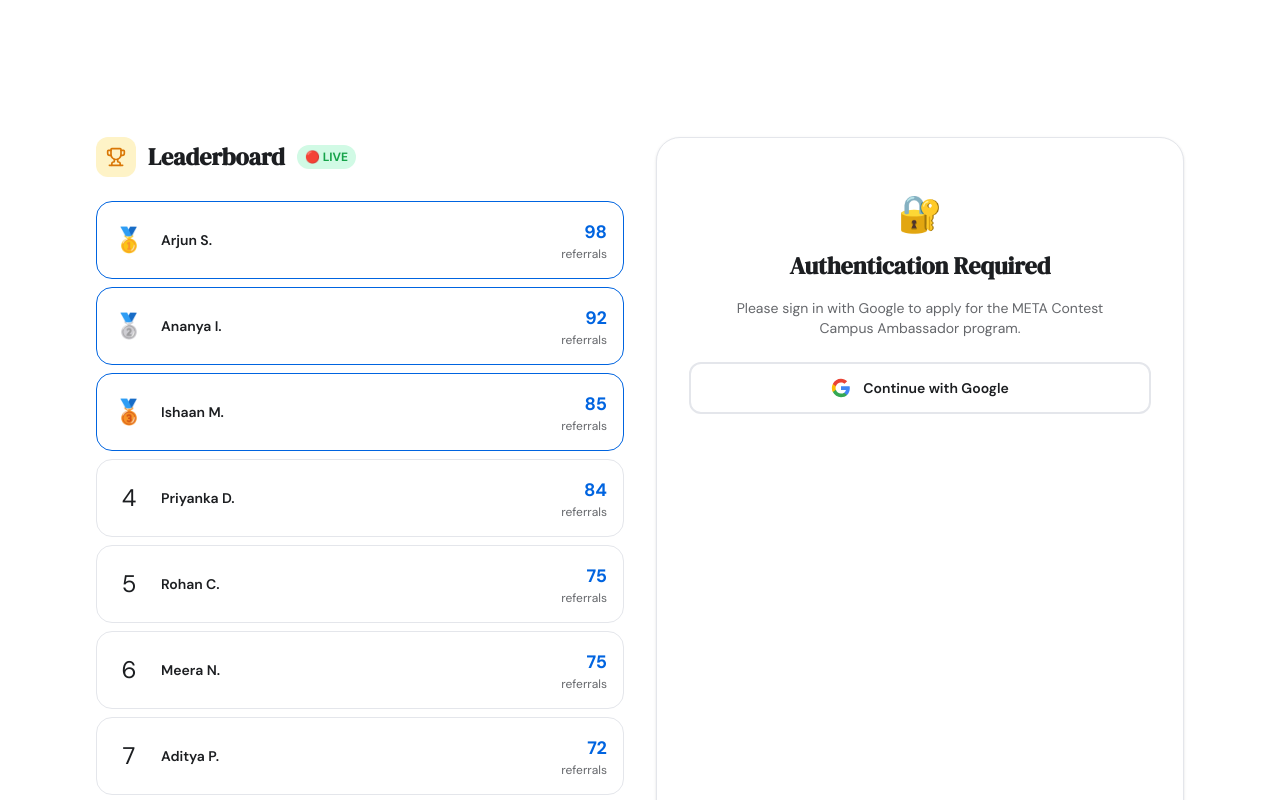
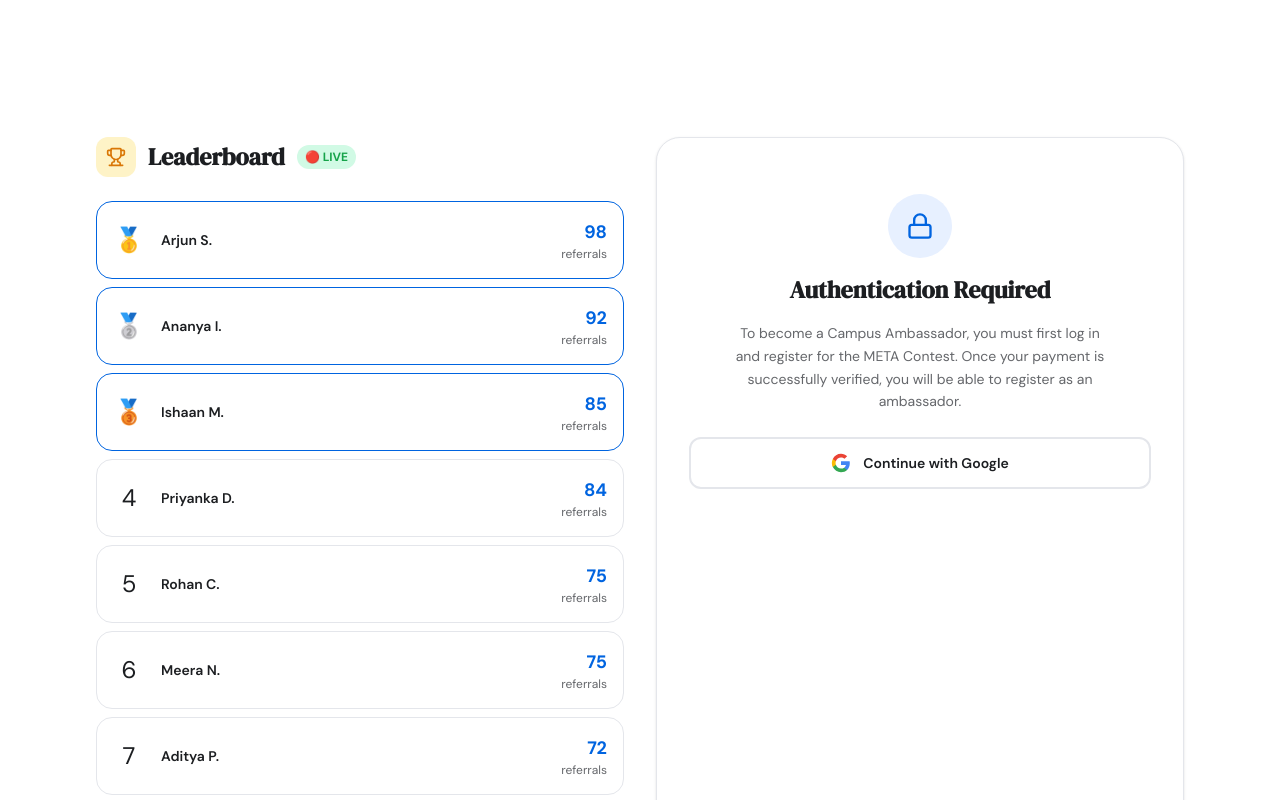
Before and after one commit to vinaybhadane/metacontest, a Next.js app: page /ambassador in a window 1280 px wide. Shown: the part 1040-1840 px from the top of the page. Built offline with nearby package versions, Linux system fonts and the light colour scheme; no server answers; the database is empty.

Commit message:
feat: implement secure instant ambassador registration upon payment verification

```diff
--- a/src/app/ambassador/page.tsx
+++ b/src/app/ambassador/page.tsx
@@ -21,6 +21,9 @@ import {
   Check,
   ExternalLink,
   Loader2,
+  Lock,
+  CreditCard,
+  AlertCircle,
 } from "lucide-react";
 import Link from "next/link";
 import AmbassadorForm from "@/components/AmbassadorForm";
@@ -90,6 +93,8 @@ export default function AmbassadorPage() {
   const { user, loading: authLoading } = useAuth();
   const [ambassadorProfile, setAmbassadorProfile] = useState<any | null>(null);
   const [profileLoading, setProfileLoading] = useState(true);
+  const [participantProfile, setParticipantProfile] = useState<any | null>(null);
+  const [participantLoading, setParticipantLoading] = useState(true);
   const [copied, setCopied] = useState(false);
 
   useEffect(() => {
@@ -153,6 +158,33 @@ export default function AmbassadorPage() {
       (err) => {
         console.error("Error fetching ambassador status:", err);
         setProfileLoading(false);
+      }
+    );
+
+    return unsubscribe;
+  }, [user, authLoading]);
+
+  useEffect(() => {
+    if (authLoading) return;
+    if (!user) {
+      setParticipantProfile(null);
+      setParticipantLoading(false);
+      return;
+    }
+
+    const unsubscribe = onSnapshot(
+      doc(db, "users", user.uid),
+      (snap) => {
+        if (snap.exists()) {
+          setParticipantProfile(snap.data());
+        } else {
+          setParticipantProfile(null);
+        }
+        setParticipantLoading(false);
+      },
+      (err) => {
+        console.error("Error fetching participant status:", err);
+        setParticipantLoading(false);
       }
     );
 
@@ -403,49 +435,114 @@ export default function AmbassadorPage() {
                 className="bg-white rounded-3xl border p-8 shadow-sm"
                 style={{ borderColor: "var(--color-neutral-200)" }}
               >
-                {authLoading || (user && profileLoading) ? (
+                {authLoading || (user && (profileLoading || participantLoading)) ? (
                   <div className="flex items-center justify-center py-12">
                     <Loader2 className="animate-spin text-[var(--color-brand-blue)]" size={32} />
                   </div>
-                ) : ambassadorProfile?.status === "pending" ? (
-                  // ── Pending approval ──────────────────────────
-                  <div className="space-y-5 text-center py-4">
-                    <div
-                      className="w-16 h-16 rounded-full flex items-center justify-center mx-auto"
-                      style={{ background: "#e7f0ff" }}
+                ) : !user ? (
+                  <div className="text-center py-6 space-y-4">
+                    <div className="w-16 h-16 rounded-full flex items-center justify-center mx-auto" style={{ background: "#e7f0ff" }}>
+                      <Lock size={28} style={{ color: "var(--color-brand-blue)" }} />
+                    </div>
+                    <h2
+                      className="text-2xl font-bold"
+                      style={{
+                        fontFamily: "var(--font-display)",
+                        color: "var(--color-neutral-900)",
+                      }}
                     >
-                      <Loader2 size={28} className="animate-spin" style={{ color: "var(--color-brand-blue)" }} />
+                      Authentication Required
+                    </h2>
+                    <p
+                      className="text-sm max-w-sm mx-auto mb-6 leading-relaxed"
+                      style={{ color: "var(--color-neutral-500)" }}
+                    >
+                      To become a Campus Ambassador, you must first log in and register for the META Contest. Once your payment is successfully verified, you will be able to register as an ambassador.
+                    </p>
+                    <GoogleAuthButton onSuccess={() => {}} />
+                  </div>
+                ) : !participantProfile ? (
+                  <div className="text-center py-6 space-y-4">
+                    <div className="w-16 h-16 rounded-full flex items-center justify-center mx-auto" style={{ background: "#fee2e2" }}>
+                      <AlertCircle size={28} style={{ color: "#dc2626" }} />
                     </div>
-                    <div>
-                      <p className="font-bold text-lg" style={{ color: "var(--color-neutral-900)" }}>
-                        Application Under Review
-                      </p>
-                      <p className="text-sm mt-1" style={{ color: "var(--color-neutral-500)" }}>
-                        Your ambassador application is being reviewed by our team.
-                        You will receive your referral code by email once approved (within 24 hours).
-                      </p>
-                    </div>
-                  </div>
-                ) : ambassadorProfile?.status === "rejected" ? (
-                  // ── Rejected ──────────────────────────────────
-                  <div className="space-y-4 text-center py-4">
-                    <div className="text-4xl">😔</div>
-                    <div>
-                      <p className="font-bold text-lg" style={{ color: "var(--color-neutral-900)" }}>
-                        Application Not Approved
-                      </p>
-                      <p className="text-sm mt-1" style={{ color: "var(--color-neutral-500)" }}>
-                        Unfortunately your ambassador application was not approved this time.
-                        Check your email for more details.
-                      </p>
-                    </div>
+                    <h2
+                      className="text-2xl font-bold"
+                      style={{
+                        fontFamily: "var(--font-display)",
+                        color: "var(--color-neutral-900)",
+                      }}
+                    >
+                      Registration Required
+                    </h2>
+                    <p
+                      className="text-sm max-w-sm mx-auto mb-6 leading-relaxed"
+                      style={{ color: "var(--color-neutral-500)" }}
+                    >
+                      You must be registered as a participant in the META Contest 2026 to apply as a Campus Ambassador.
+                    </p>
                     <Link
                       href="/register"
                       className="inline-flex items-center justify-center gap-2 px-6 py-3 rounded-xl font-semibold text-white text-sm transition-all hover:-translate-y-0.5"
                       style={{ background: "var(--color-brand-blue)" }}
                     >
-                      Register as Contestant →
+                      Register for META Contest →
                     </Link>
+                  </div>
+                ) : participantProfile.paymentStatus !== "paid" ? (
+                  <div className="text-center py-6 space-y-4">
+                    <div className="w-16 h-16 rounded-full flex items-center justify-center mx-auto" style={{ background: "#fef3c7" }}>
+                      <CreditCard size={28} style={{ color: "#d97706" }} />
+                    </div>
+                    <h2
+                      className="text-2xl font-bold"
+                      style={{
+                        fontFamily: "var(--font-display)",
+                        color: "var(--color-neutral-900)",
+                      }}
+                    >
+                      Payment Verification Required
+                    </h2>
+                    <div
+                      className="text-sm max-w-sm mx-auto mb-6 leading-relaxed space-y-2"
+                      style={{ color: "var(--color-neutral-500)" }}
+                    >
+                      <p>
+                        Your participant registration payment must be successfully verified before you can become a Campus Ambassador.
+                      </p>
+                      {participantProfile.paymentStatus === "utr_submitted" && (
+                        <p className="text-xs font-semibold px-3 py-2 rounded-xl bg-amber-50 border border-amber-200 text-amber-800">
+                          Current status: UTR Payment verification is currently under review by our admin. Once verified, you will be able to become an ambassador.
+                        </p>
+                      )}
+                      {participantProfile.paymentStatus === "rejected" && (
+                        <p className="text-xs font-semibold px-3 py-2 rounded-xl bg-red-50 border border-red-200 text-red-800">
+                          Current status: Your previous payment verification request was rejected. Please resubmit your correct payment details.
+                        </p>
+                      )}
+                      {participantProfile.paymentStatus === "pending_payment" && (
+                        <p className="text-xs font-semibold px-3 py-2 rounded-xl bg-blue-50 border border-blue-200 text-blue-800">
+                          Current status: Payment is pending.
+                        </p>
+                      )}
+                    </div>
+                    {participantProfile.paymentStatus === "utr_submitted" ? (
+                      <Link
+                        href="/dashboard"
+                        className="inline-flex items-center justify-center gap-2 px-6 py-3 rounded-xl font-semibold text-white text-sm transition-all hover:-translate-y-0.5"
+                        style={{ background: "var(--color-brand-blue)" }}
+                      >
+                        Go to Participant Dashboard →
+                      </Link>
+                    ) : (
+                      <Link
+                        href="/register"
+                        className="inline-flex items-center justify-center gap-2 px-6 py-3 rounded-xl font-semibold text-white text-sm transition-all hover:-translate-y-0.5"
+                        style={{ background: "var(--color-brand-blue)" }}
+                      >
+                        Complete Payment Verification →
+                      </Link>
+                    )}
                   </div>
                 ) : ambassadorProfile?.status === "active" ? (
                   <div className="space-y-6">
@@ -574,25 +671,45 @@ export default function AmbassadorPage() {
                       Go to My Dashboard →
                     </Link>
                   </div>
-                ) : !user ? (
-                  <div className="text-center py-6 space-y-4">
-                    <div className="text-4xl">🔐</div>
-                    <h2
-                      className="text-2xl font-bold"
-                      style={{
-                        fontFamily: "var(--font-display)",
-                        color: "var(--color-neutral-900)",
-                      }}
+                ) : ambassadorProfile?.status === "pending" ? (
+                  // ── Pending approval ──────────────────────────
+                  <div className="space-y-5 text-center py-4">
+                    <div
+                      className="w-16 h-16 rounded-full flex items-center justify-center mx-auto"
+                      style={{ background: "#e7f0ff" }}
                     >
-                      Authentication Required
-                    </h2>
-                    <p
-                      className="text-sm max-w-sm mx-auto mb-6"
-                      style={{ color: "var(--color-neutral-500)" }}
+                      <Loader2 size={28} className="animate-spin" style={{ color: "var(--color-brand-blue)" }} />
+                    </div>
+                    <div>
+                      <p className="font-bold text-lg" style={{ color: "var(--color-neutral-900)" }}>
+                        Application Under Review
+                      </p>
+                      <p className="text-sm mt-1" style={{ color: "var(--color-neutral-500)" }}>
+                        Your ambassador application is being reviewed by our team.
+                        You will receive your referral code by email once approved (within 24 hours).
+                      </p>
+                    </div>
+                  </div>
+                ) : ambassadorProfile?.status === "rejected" ? (
+                  // ── Rejected ──────────────────────────────────
+                  <div className="space-y-4 text-center py-4">
+                    <div className="text-4xl">😔</div>
+                    <div>
+                      <p className="font-bold text-lg" style={{ color: "var(--color-neutral-900)" }}>
+                        Application Not Approved
+                      </p>
+                      <p className="text-sm mt-1" style={{ color: "var(--color-neutral-500)" }}>
+                        Unfortunately your ambassador application was not approved this time.
+                        Check your email for more details.
+                      </p>
+                    </div>
+                    <Link
+                      href="/register"
+                      className="inline-flex items-center justify-center gap-2 px-6 py-3 rounded-xl font-semibold text-white text-sm transition-all hover:-translate-y-0.5"
+                      style={{ background: "var(--color-brand-blue)" }}
                     >
-                      Please sign in with Google to apply for the META Contest Campus Ambassador program.
-                    </p>
-                    <GoogleAuthButton onSuccess={() => {}} />
+                      Register as Contestant →
+                    </Link>
                   </div>
                 ) : (
                   <>
```
Also changed, not shown: src/app/api/ambassador/route.ts (+45 -4 lines), src/components/AmbassadorForm.tsx (+7 -7 lines).
